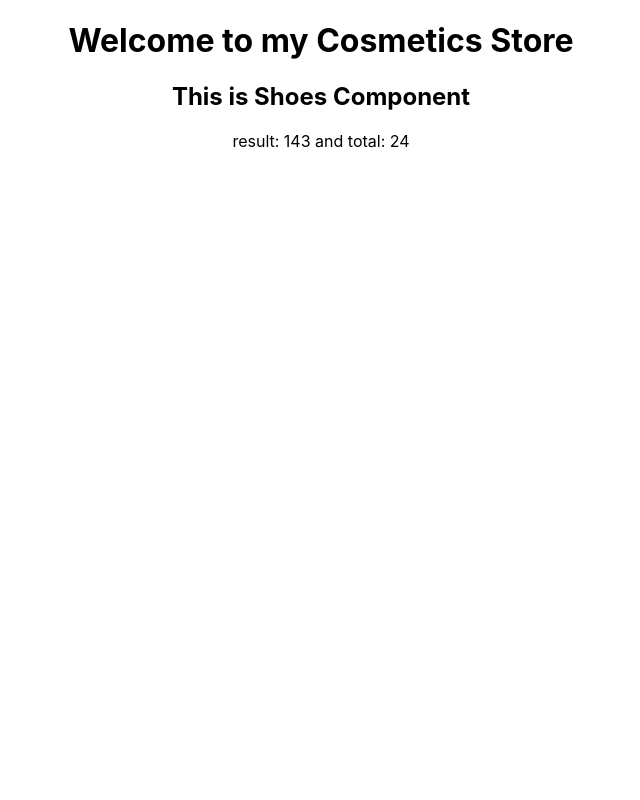
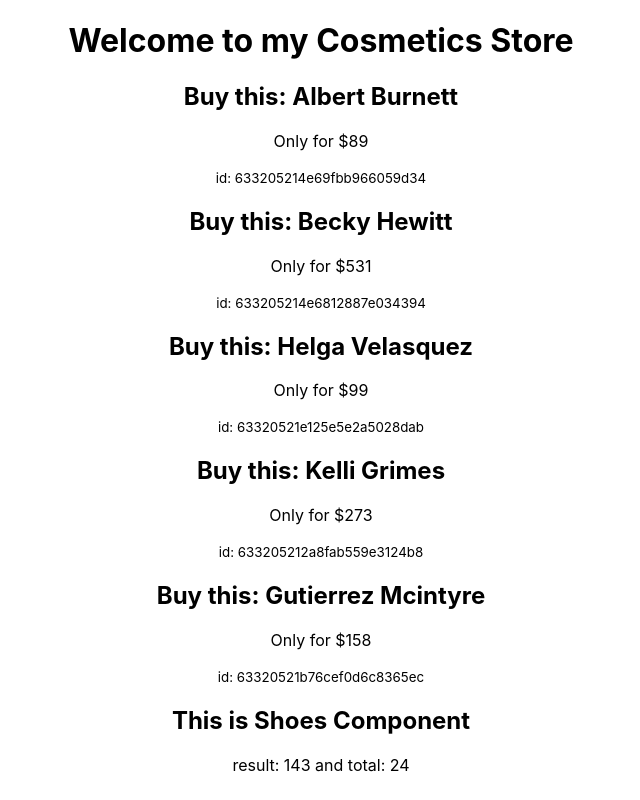
Before and after one commit to SkrChowdhury/react-storage-and-handler, a React (Create React App) app: page / in a window 1280 px wide. Shown: the whole page, without its empty margins (319-959 px from the left). Built offline with nearby package versions, Linux system fonts and the light colour scheme.

Commit message:
api practice done

```diff
--- /dev/null
+++ b/public/data.json
@@ -0,0 +1,27 @@
+[
+  {
+    "id": "633205214e69fbb966059d34",
+    "price": 89,
+    "name": "Albert Burnett"
+  },
+  {
+    "id": "633205214e6812887e034394",
+    "price": 531,
+    "name": "Becky Hewitt"
+  },
+  {
+    "id": "63320521e125e5e2a5028dab",
+    "price": 99,
+    "name": "Helga Velasquez"
+  },
+  {
+    "id": "633205212a8fab559e3124b8",
+    "price": 273,
+    "name": "Kelli Grimes"
+  },
+  {
+    "id": "63320521b76cef0d6c8365ec",
+    "price": 158,
+    "name": "Gutierrez Mcintyre"
+  }
+]
--- /dev/null
+++ b/src/components/Cosmetic/Cosmetic.js
@@ -0,0 +1,14 @@
+import React from 'react';
+
+const Cosmetic = (props) => {
+  const {id, name, price } = props.cosmetic;
+  return (
+    <div>
+      <h2>Buy this: {name} </h2>
+      <p>Only for ${price}</p>
+      <p><small>id: {id}</small></p>
+    </div>
+  );
+};
+
+export default Cosmetic;
--- a/src/components/Cosmetics/Cosmetics.js
+++ b/src/components/Cosmetics/Cosmetics.js
@@ -1,9 +1,21 @@
-import React from 'react';
+import React, { useEffect, useState } from 'react';
+import Cosmetic from '../Cosmetic/Cosmetic';
 
 const Cosmetics = () => {
+  const [cosmetics, setCosmetics] = useState([]);
+
+  useEffect(() => {
+    fetch('data.json')
+      .then((res) => res.json())
+      .then((data) => setCosmetics(data));
+  }, []);
+
   return (
     <div>
       <h1>Welcome to my Cosmetics Store</h1>
+      {cosmetics.map((cosmetic) => (
+        <Cosmetic key={cosmetic.id} cosmetic={cosmetic}></Cosmetic>
+      ))}
     </div>
   );
 };
```
